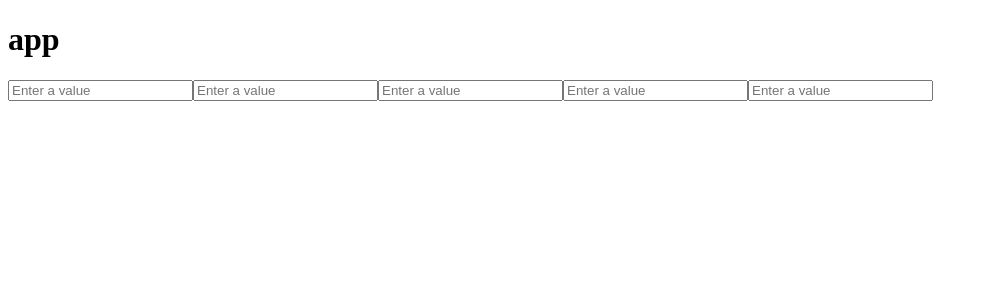
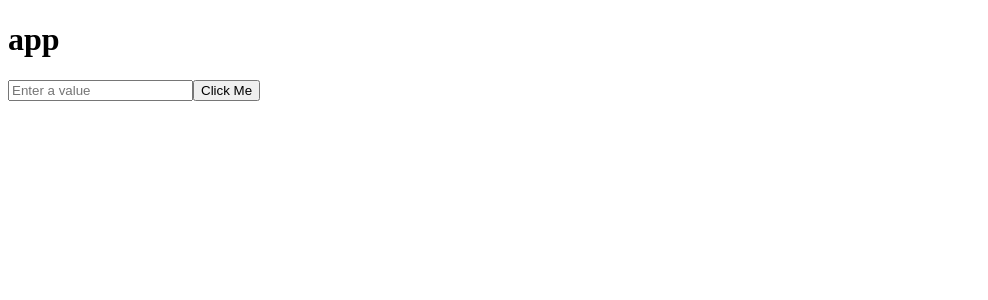
Before and after one commit to akashTedulab/Angular, an Angular app in the folder app/: page / in a window 1280 px wide. Shown: the top 300 px of the page, without its empty margins (0-988 px from the left). Built offline with nearby package versions, Linux system fonts and the light colour scheme.

Commit message:
GetInputBoxValueAndDisplay\

```diff
--- a/app/src/app/app.component.html
+++ b/app/src/app/app.component.html
@@ -1,6 +1,4 @@
 <h1>{{title}}</h1>
-<input type="text" (keyup)="myFun(box.value)" #box placeholder="Enter a value" name="name">
-<input type="text" (keydown)="myFun(box.value)" #box placeholder="Enter a value" name="name">
-<input type="text" (input)="myFun(box.value)" #box placeholder="Enter a value" name="name">
-<input type="text" (blur)="myFun(box.value)" #box placeholder="Enter a value" name="name">
-<input type="text" (mouseover)="myFun(box.value)" #box placeholder="Enter a value" name="name">
+<input type="text" name="name" placeholder="Enter a value" #box>
+<button (click)="myFun(box.value)">Click Me</button>
+<h3>{{value}}</h3>
--- a/app/src/app/app.component.ts
+++ b/app/src/app/app.component.ts
@@ -7,7 +7,9 @@ import { Component } from '@angular/core';
 })
 export class AppComponent {
   title = 'app';
+  value:string = ""
   myFun(val:string){
+    this.value = val;
     console.log(val)
   }
 }
```
